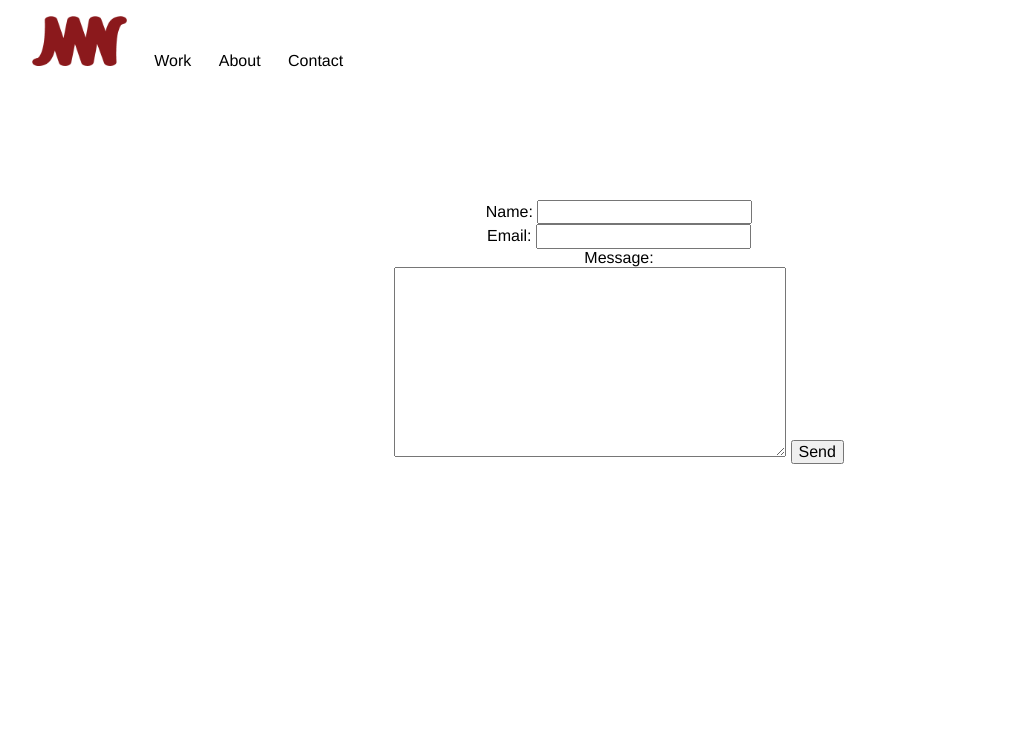
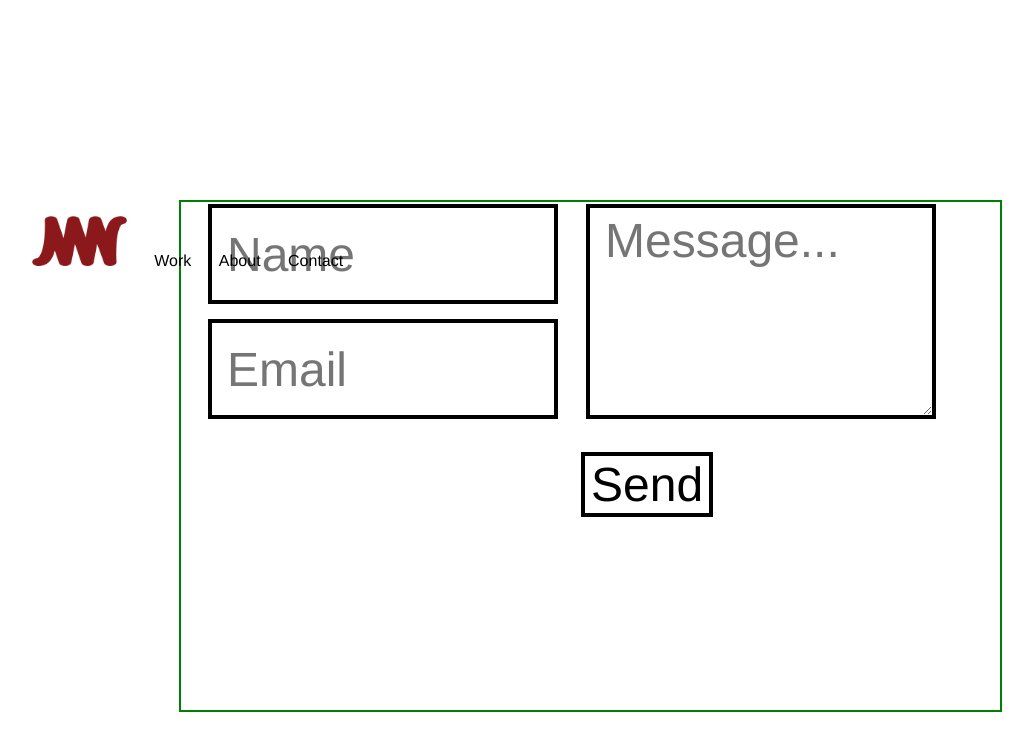
Before and after one commit to mrnelson/mnelson, a plain HTML site: page contact.html in a window 1280 px wide. Shown: the whole page, without its empty margins (21-1054 px from the left). Drawn offline with nearby package versions, Linux system fonts and the light colour scheme.

Commit message:
added form styling for contact page

```diff
--- a/contact.html
+++ b/contact.html
@@ -22,19 +22,27 @@
 </navigation>
 
 
-     <form  class="sendme" action="//formspree.io/nelson.marta@eagles.ewu.edu"
-      method="POST">
-    <label for="name">Name:</label>
-    <input type="text" name="name">
-    <br />
-    <label for="_replyto">Email:</label>
-    <input type="email" name="_replyto">
-    <br />
-    <label for="message">Message:</label>
-    <br />
-    <textarea name="message" id="" cols="40" rows="10"></textarea>
+    <form  class="sendme" action="//formspree.io/nelson.marta@eagles.ewu.edu" method="POST">
 
-    <input type="submit" value="Send">
+    <div id="name">
+    <label  for="name" ></label>
+    <input class="formstyle name" type="text" placeholder="Name" name="name">
+    </div>
+
+
+    <div id="email">
+    <label  for="_replyto"></label>
+    <input class="formstyle email" type="email" placeholder="Email" name="_replyto">
+     </div>
+
+    <div id="message">
+    <label for="message"></label>
+    <textarea class="formstyle message" placeholder="Message..." name="message" id="" cols="40" rows="10"></textarea>
+   </div>
+
+    <input id="send" type="submit" value="Send">
+
+
   </form>
 
 
--- a/css/style.css
+++ b/css/style.css
@@ -336,9 +336,96 @@ a.contactnav{
     color: #000;
 }
 
+/*
 form{
     position: relative;
     padding: 200px;
     margin: auto;
     text-align: center;
 }
+*/
+
+
+
+/*********** CONTACT ME PAGE STYLING ***********/
+
+form{
+  position: relative;
+  width  : 800px;
+  height : 498px;
+  margin-top: 200px;
+
+  font-size: 3em;
+}
+
+.sendme{
+/*   width: 1000px; */
+  padding: 5px 4px 5px 15px;
+  margin: 200px;
+  border: 2px green solid;
+}
+
+.formstyle{
+  width: 350px;
+  height: 215px;
+  padding: 5px 8px 5px 15px;
+  margin: 2px;
+  border: 4px black solid;
+  position: absolute;
+}
+
+.formstyle.name{
+  width: 350px;
+  height: 100px;
+}
+
+
+.formstyle.email{
+  width: 350px;
+  height: 100px;
+
+
+/*   margin: 150px auto; */
+}
+
+
+
+#name {
+  position: absolute;
+  left : 25px;
+  top  : 0px;
+}
+
+#email {
+  position: absolute;
+  left : 25px;
+  top  : 115px;
+
+}
+
+
+
+#message {
+  position: absolute;
+  left : 403px;
+  top  : 0px;
+}
+
+#send {
+  position: absolute;
+  left : 400px;
+  top  : 250px;
+  border: 4px black solid;
+  background: #fff;
+
+}
+
+#send:hover{
+  border: 4px maroon solid;
+  color: maroon;
+}
+
+.formstyle:hover{
+  border: 4px maroon solid;
+  z-index: 1;
+}
```
